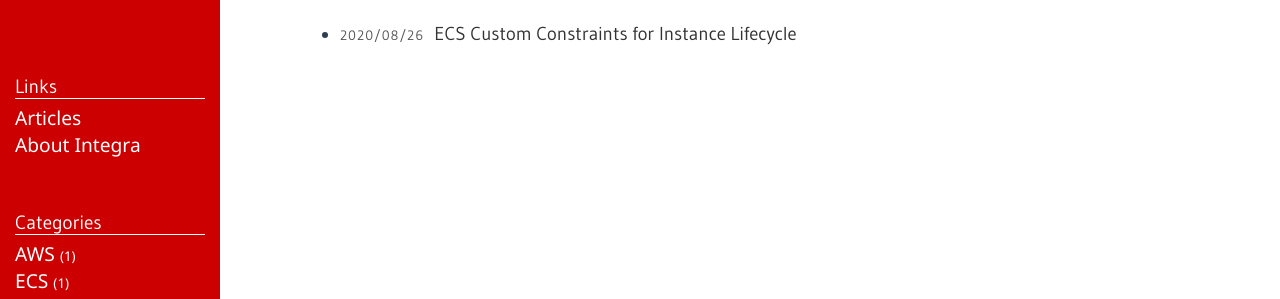
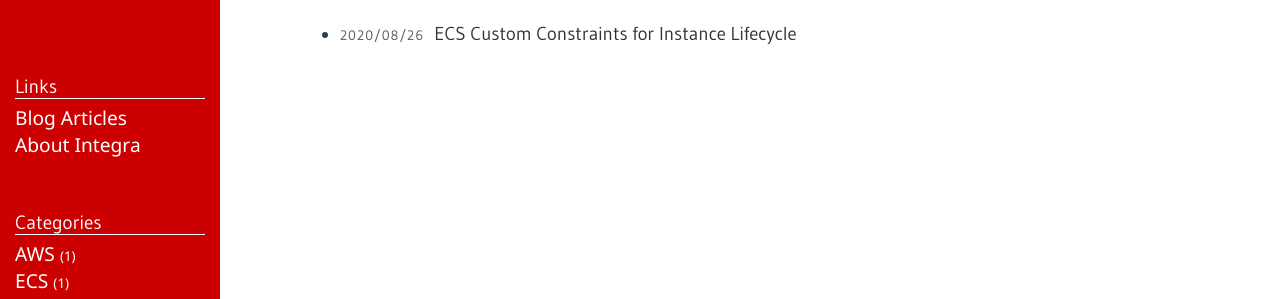
Before and after one commit to integratechfze/integratechfze.github.io, a Jekyll site: the page built from index.md, in a window 1280 px wide. Shown: the part 123-422 px from the top of the page. Built offline with Jekyll 4.4.1, drawn with Linux system fonts in a browser that asks for light colours.

Commit message:
rajesh modified hazaqs blog post

```diff
--- a/_includes/sidebar.html
+++ b/_includes/sidebar.html
@@ -15,7 +15,7 @@
 	<ul class="nav">
       <li class="nav-title">Links</li>
 	  <li>
-	  	<a class="nav-item" href="/">Articles</a>
+	  	<a class="nav-item" href="/">Blog Articles</a>
 	  </li>
 	  {% assign pages_list = site.pages %}
 	  {% for node in pages_list %}
--- a/public/css/style.css
+++ b/public/css/style.css
@@ -63,6 +63,7 @@ a {
 }
 
 a:hover {
+	color: #ffffff;
 	text-decoration: underline;
 }
 
```
